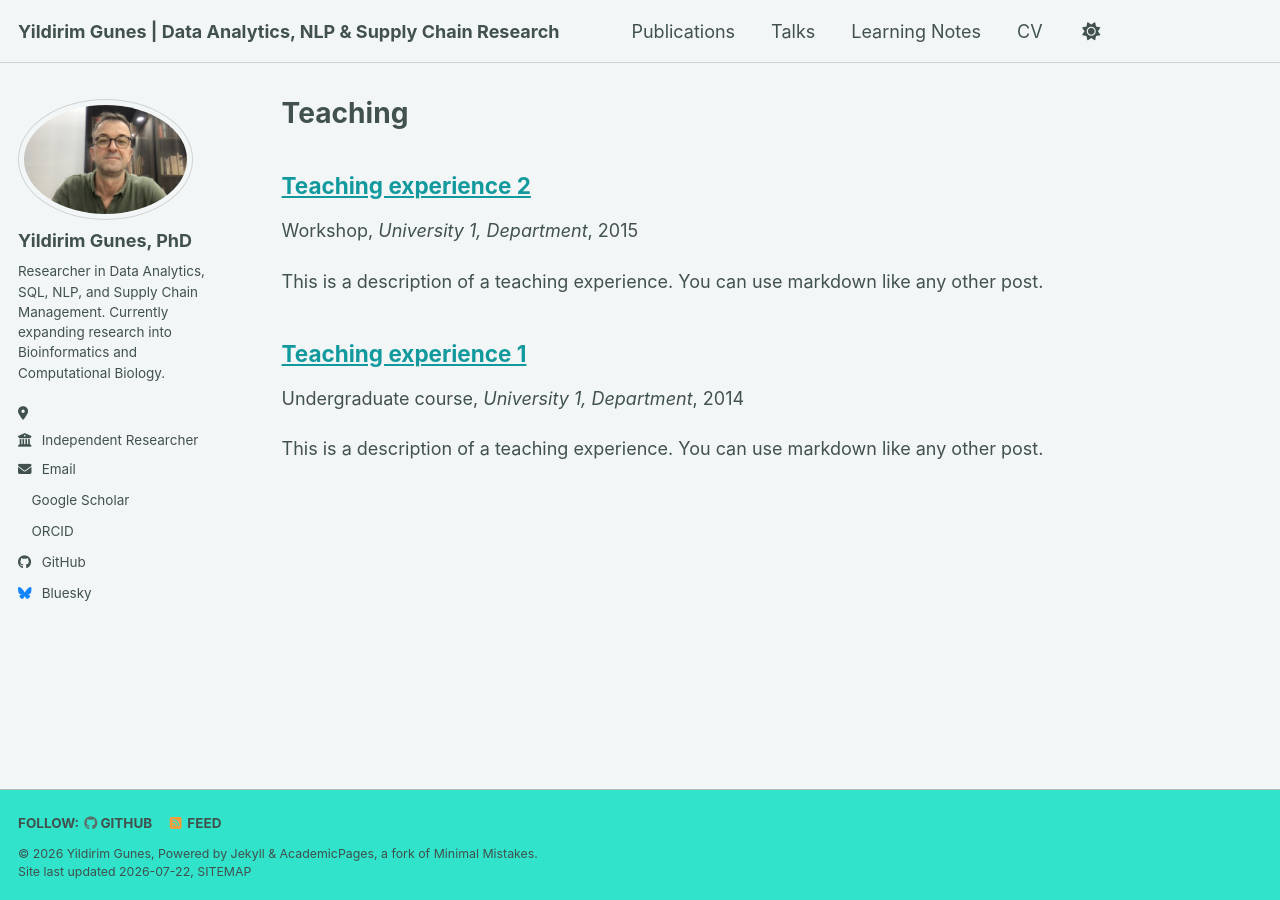
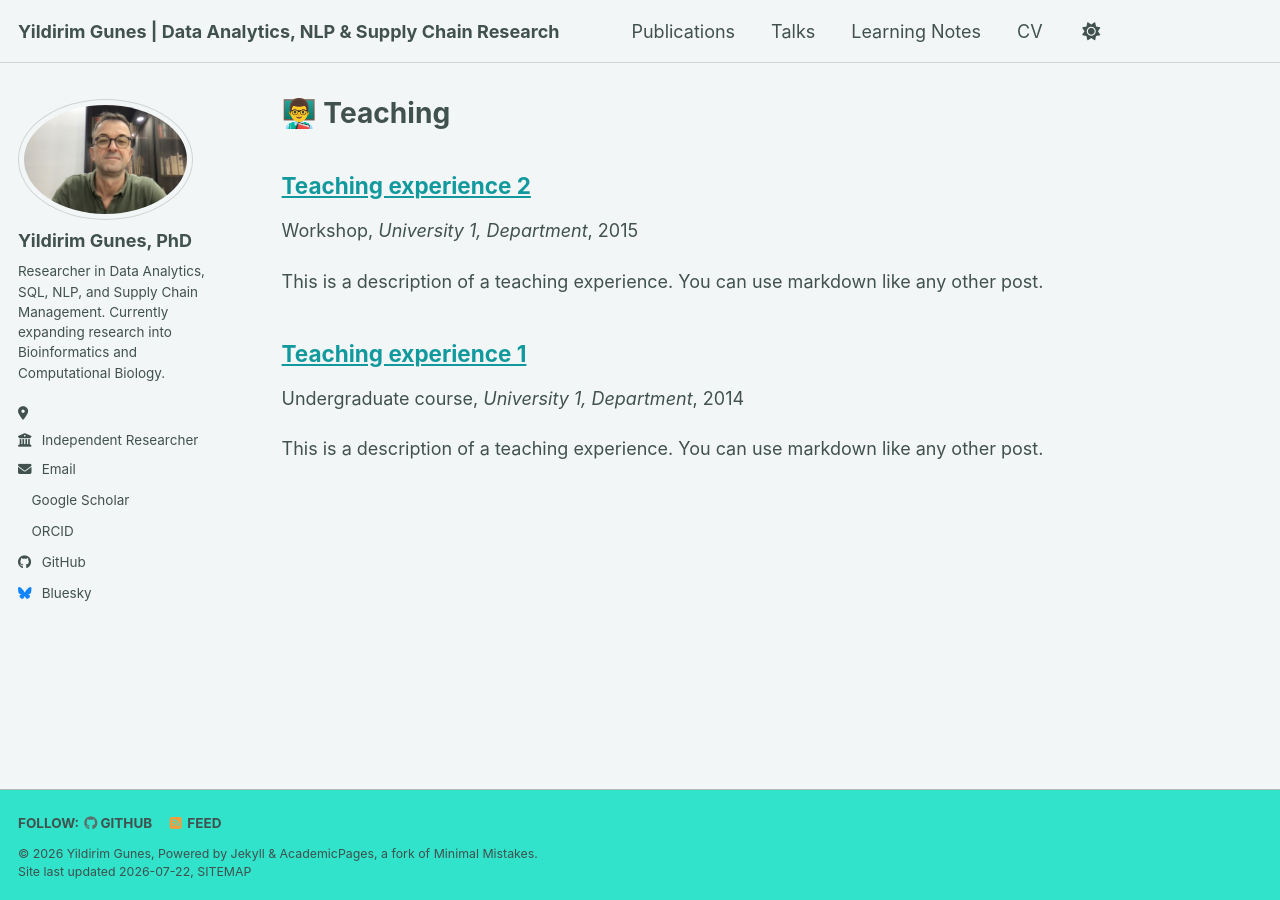
Before and after one commit to yildirimgunes/yildirimgunes.github.io, a Jekyll site: the page built from _pages/teaching.html, in a window 1280 px wide. Built offline with Jekyll 4.4.1, drawn with Linux system fonts in a browser that asks for light colours; a style sheet for code colours, icons or effects is not loaded.

```diff
--- a/_pages/teaching.html
+++ b/_pages/teaching.html
@@ -1,6 +1,6 @@
 ---
 layout: archive
-title: "Teaching"
+title: "👨‍🏫 Teaching"
 permalink: /teaching/
 author_profile: true
 ---
```
